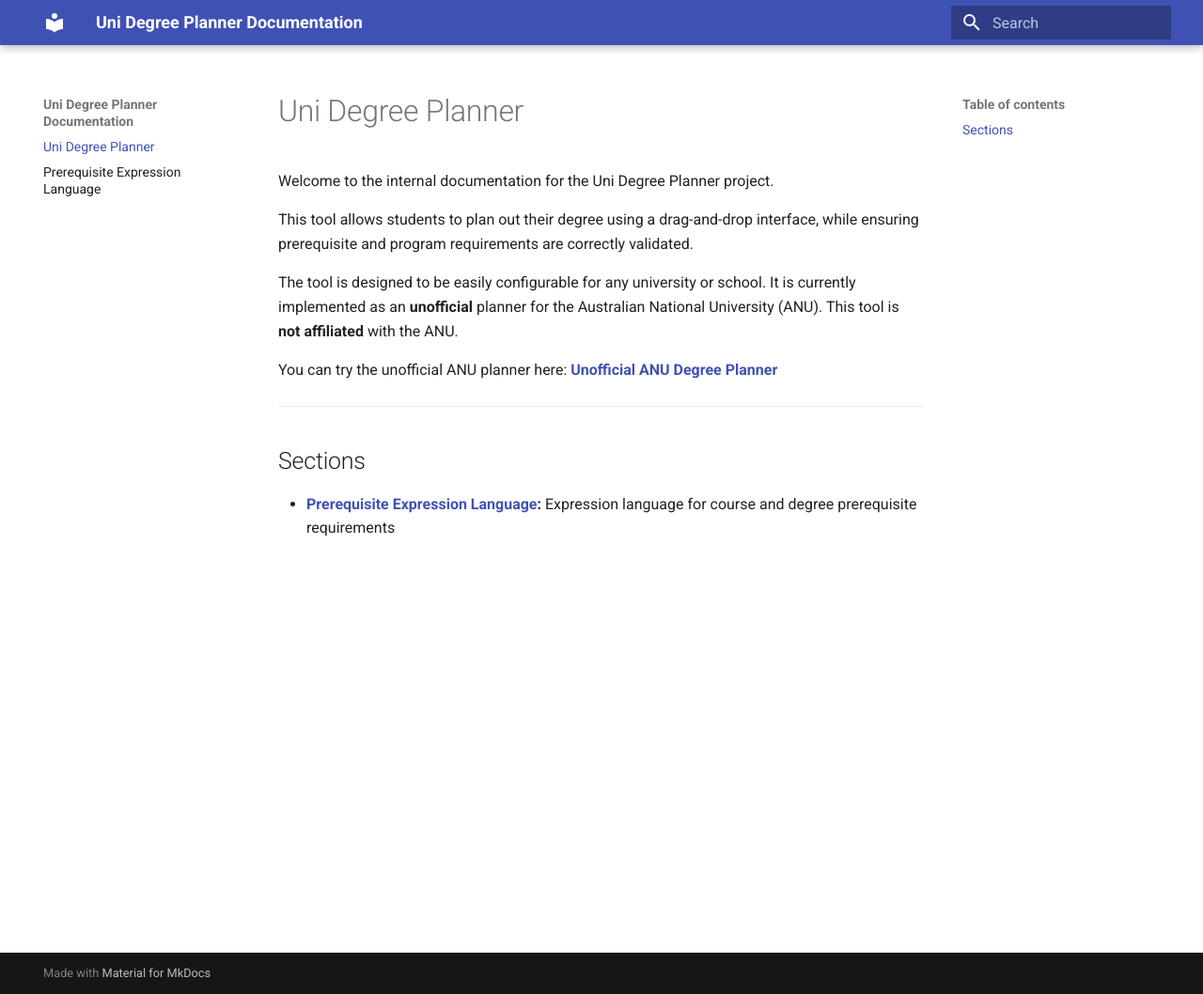
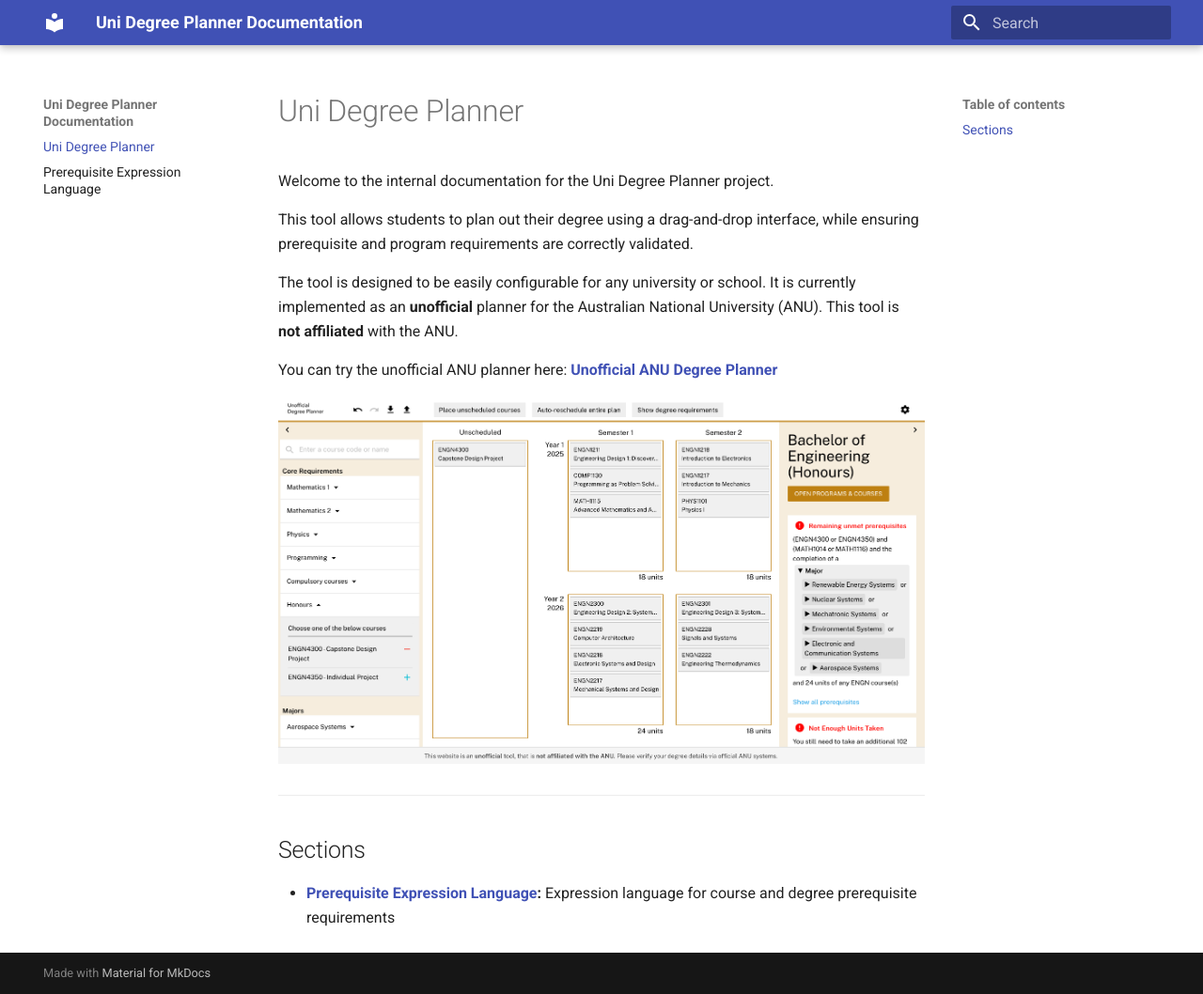
Before and after one commit to alexdboxall/uni-degree-planner-docs, an MkDocs documentation site: the page built from docs/index.md, in a window 1280 px wide and 1058 px high. Shown: the whole window at 94% size. Built offline with MkDocs 1.6.1 and Material for MkDocs 9.7.7, drawn with Linux system fonts in a browser that asks for light colours.

Commit message:
Add image

```diff
--- a/docs/index.md
+++ b/docs/index.md
@@ -8,6 +8,8 @@
 
 You can try the unofficial ANU planner here: **[Unofficial ANU Degree Planner](https://www.unidegreeplanner.com)**
 
+![The degree planner in use](demo.png)
+
 ---
 
 ## Sections
```
Also changed, not shown: README.md (+2 -0 lines), docs/demo.png (added).
